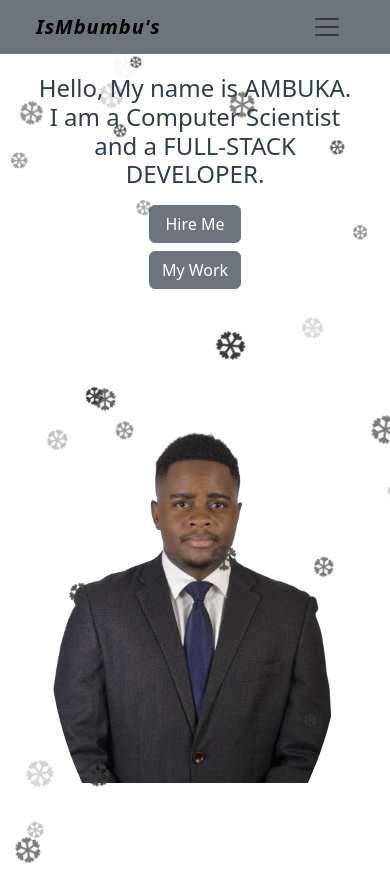
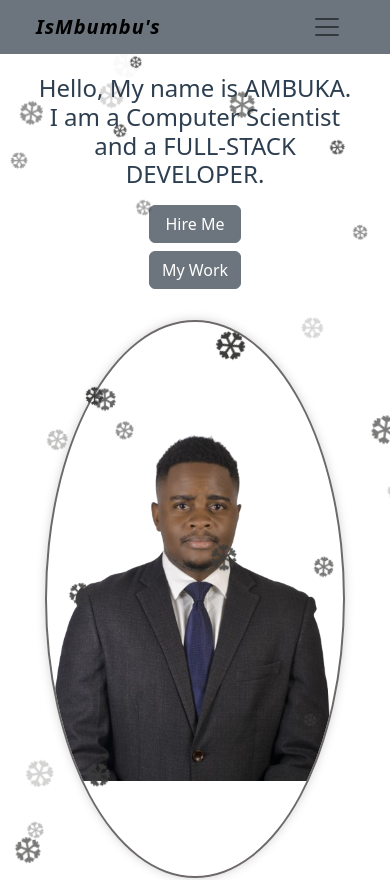
Before and after one commit to isMbumbu/drews_portfolio, a React (Vite) app: page / in a window 390 px wide. Shown: the top 880 px of the page. Built offline with nearby package versions, Linux system fonts and the light colour scheme.

Commit message:
update styling

```diff
--- a/src/components/home.css
+++ b/src/components/home.css
@@ -66,6 +66,19 @@ img {
     height: auto;
     object-fit: contain; /* Ensures the whole image is visible */
 }
+.floating-image {
+    border-radius: 100%;
+    border: 2px solid rgb(110, 105, 105);
+    box-shadow: 0 0 10px rgba(110, 105, 105, 0.3);
+    transition: all 0.3s ease-in-out;
+  }
+
+  .floating-image:hover {
+    border-color: rgb(231, 228, 228);
+    box-shadow: 0 0 20px rgba(255, 255, 255, 0.8), 0 0 30px rgba(200, 200, 255, 0.6);
+    transform: scale(1.05);
+  }
+
 
 @media (max-width: 768px) {
     .floating-image {
@@ -74,9 +87,9 @@ img {
         max-width: 300px;
         height: auto;
         margin: -160px auto 0; /* This keeps the negative margin to pull it up */
-        border-radius: 100%;
-        border-color: rgb(116, 116, 110);
+        transition: all 0.3s ease-in-out;
     }
+
 }
 
 .buttons {
```
